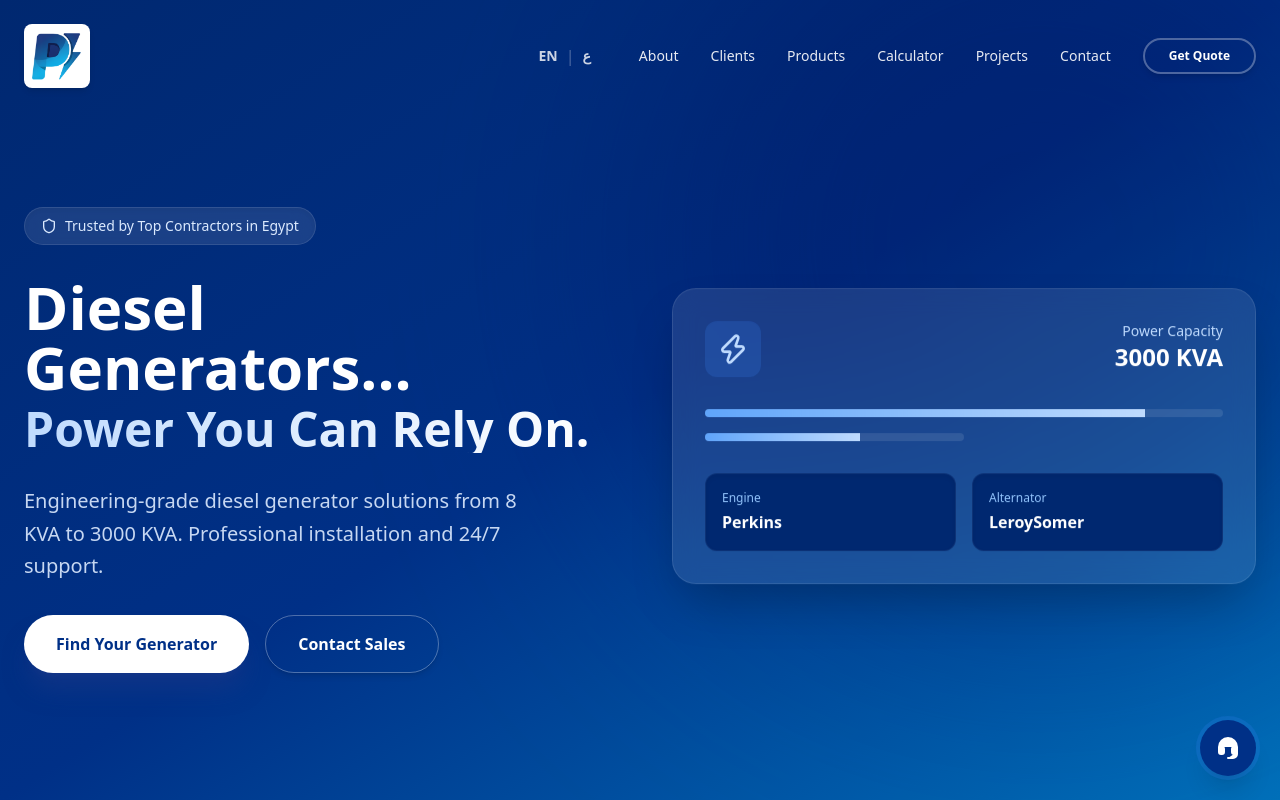
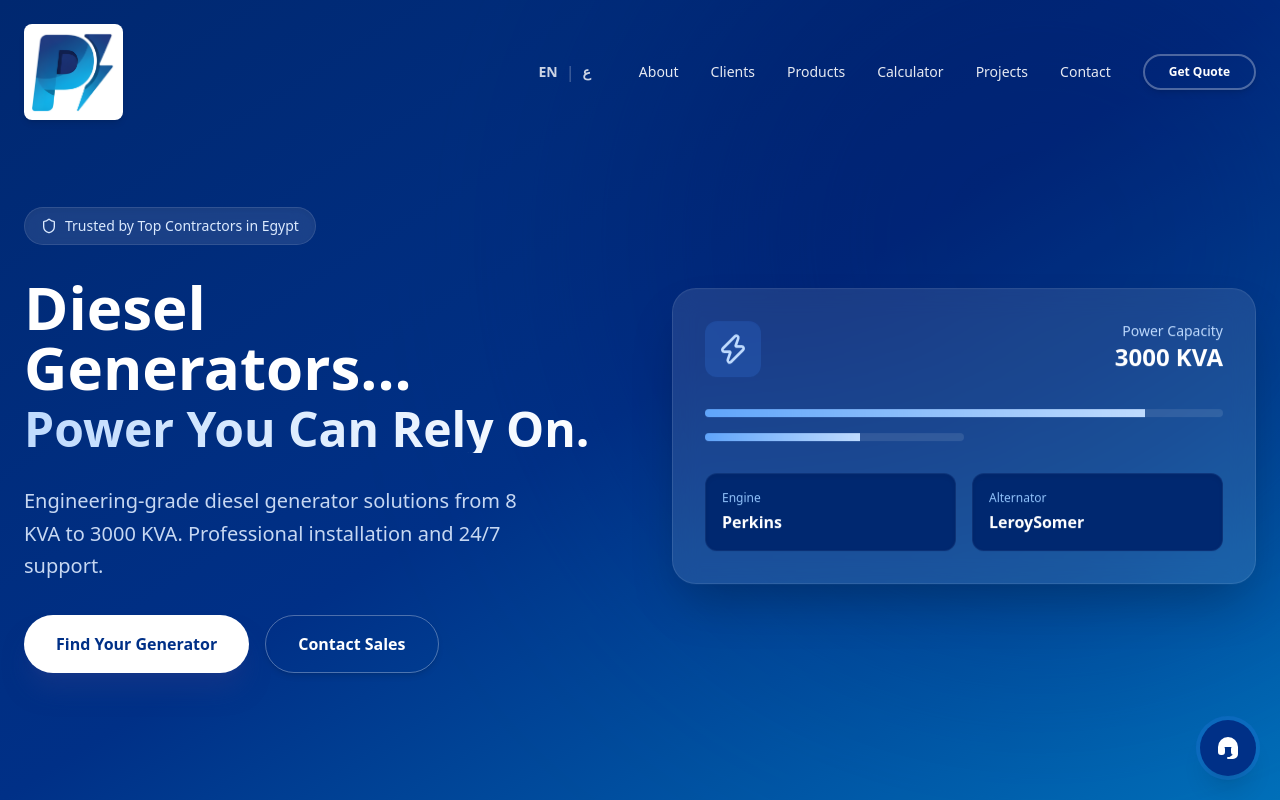
Before and after one commit to premiumpower/PremiumPower-eg.com, a plain HTML site: page index.html in a window 1280 px wide. Shown: the top 800 px of the page. Drawn offline with nearby package versions, Linux system fonts and the light colour scheme.

Commit message:
Increase logo size in index.html

```diff
--- a/index.html
+++ b/index.html
@@ -341,7 +341,7 @@
         <img id="nav-logo"
              src="images/logo.png"
              alt="Premium Power Logo"
-             class="h-10 md:h-12 w-auto object-contain">
+             class="h-14 md:h-20 w-auto object-contain">
     </div>
 </a>
             <div class="hidden md:flex items-center gap-8">
```
